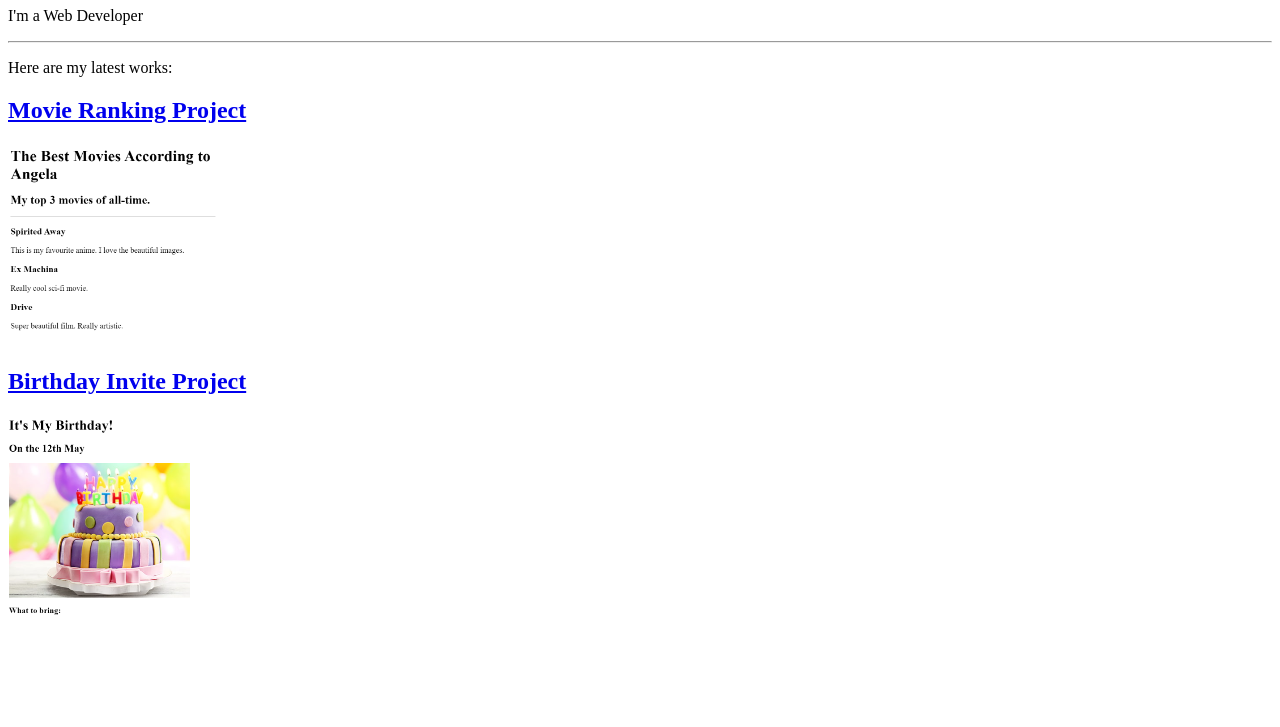
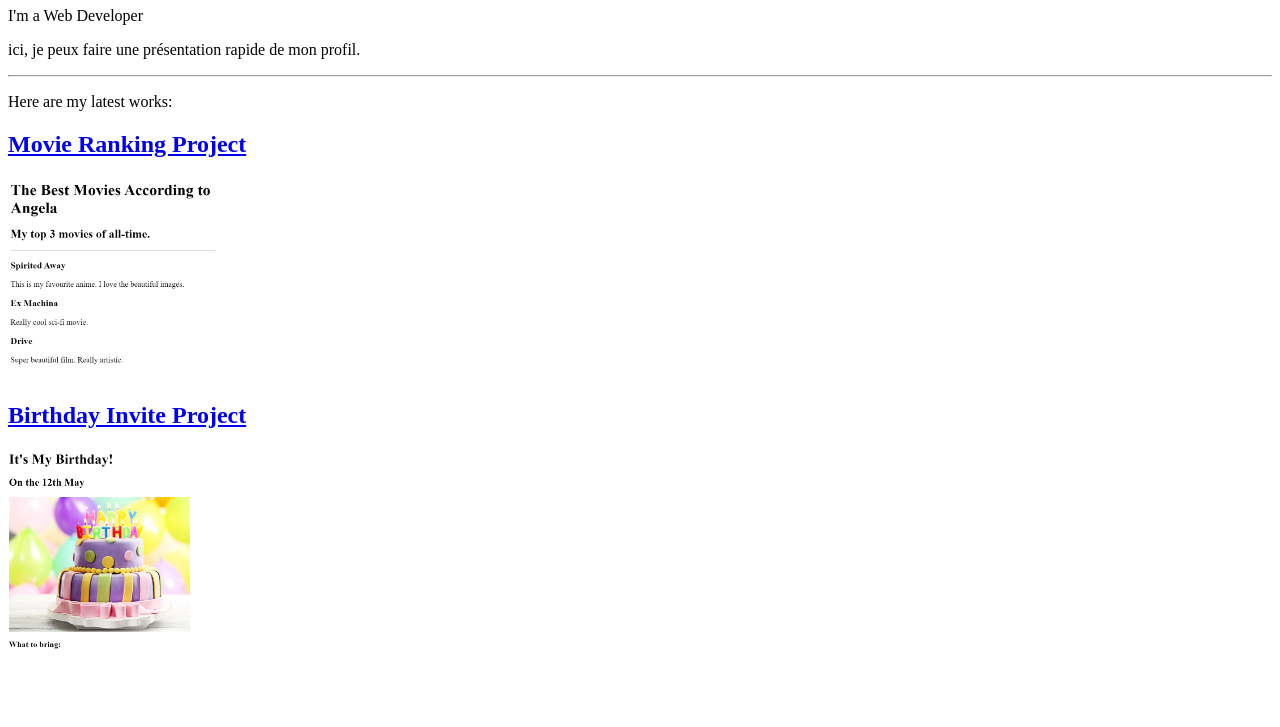
Before and after one commit to MoulaRaoul/html-portfolio, a plain HTML site: page index.html in a window 1280 px wide. Shown: the part 73-800 px from the top of the page. Drawn offline with Linux system fonts and the light colour scheme.

Commit message:
Update index.html

```diff
--- a/index.html
+++ b/index.html
@@ -8,6 +8,7 @@
   <body>
     <h1>Moula Portfolio</h1>
     <p>I'm a Web Developer</p>
+    <p>ici, je peux faire une présentation rapide de mon profil.</p>
     <hr />
     <p>Here are my latest works:</p>
     <h2><a href="./public/movie-ranking.html"> Movie Ranking Project</a></h2>
```
